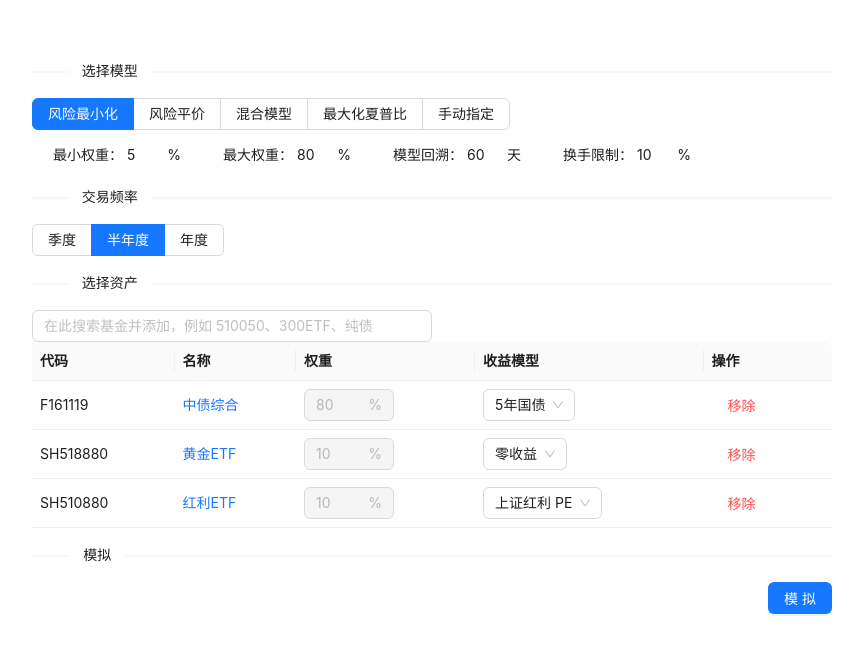
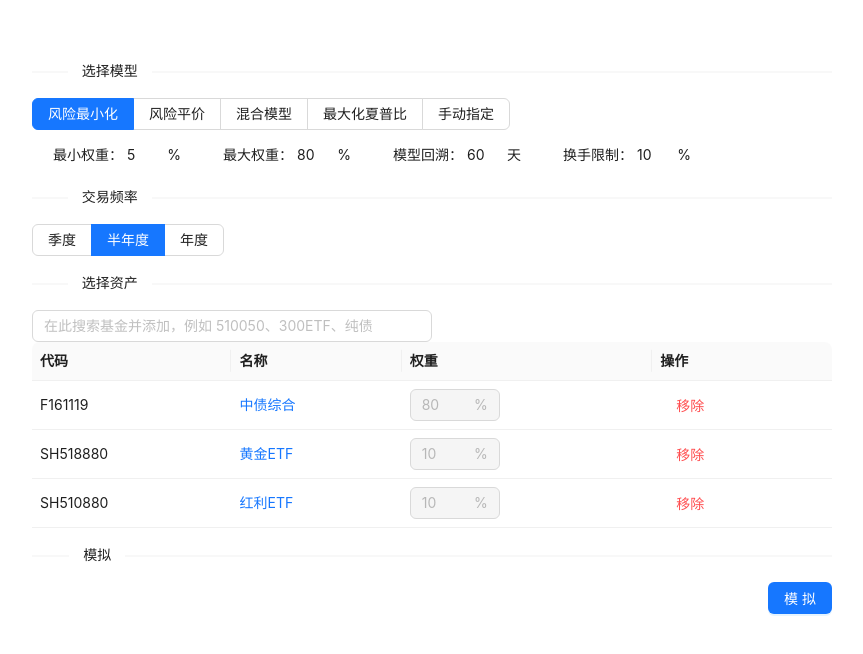
Before and after one commit to hackeris/asset-allocation, a React (Create React App) app: page / in a window 1280 px wide. Shown: the top 654 px of the page, without its empty margins (208-1071 px from the left). Built offline with nearby package versions, Linux system fonts and the light colour scheme.

Commit message:
优化界面

```diff
--- a/src/components/AssetAllocation.tsx
+++ b/src/components/AssetAllocation.tsx
@@ -165,7 +165,9 @@ class AssetAllocation extends React.Component<Prop, State> {
 
     try {
       const assetsInfo = await Promise.all(
-        assets.map(it => fetchAsset(it.symbol, it.returnModel))
+        assets.map(it => {
+          return fetchAsset(it.symbol, (method === 'maximize_sharp') ? it.returnModel : it.symbol + '.history')
+        })
       )
       const benchmarkInfo = await fetchAsset(benchmark)
 
@@ -257,11 +259,11 @@ class AssetAllocation extends React.Component<Prop, State> {
           )
         }
       },
-      {
+      ...((method === 'maximize_sharp') ? [{
         title: '收益模型',
         dataIndex: 'returnModel',
         key: 'symbol',
-        render: (value, item) => {
+        render: (value: string, item: AssetItem) => {
           return (
             <Select value={item.returnModel}
                     onChange={(v) => this.onReturnModelChange(item.symbol, v as string)}>
@@ -276,7 +278,7 @@ class AssetAllocation extends React.Component<Prop, State> {
             </Select>
           )
         }
-      },
+      }] : []),
       {
         title: '操作',
         key: 'symbol',
```
